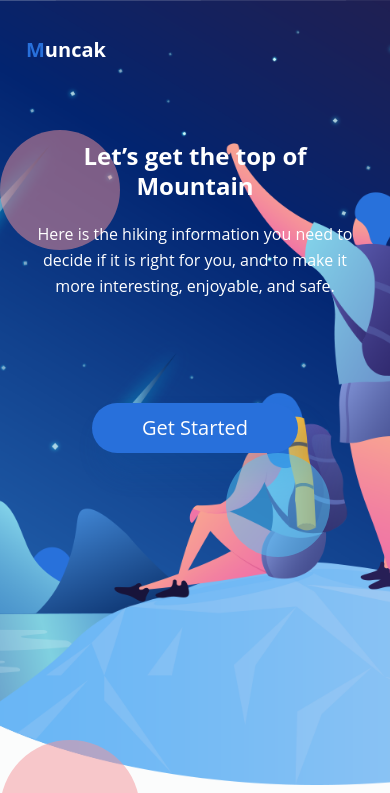
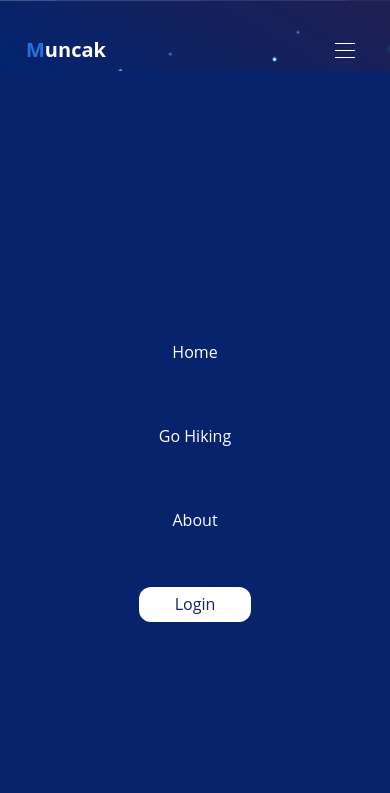
Before and after one commit to DVNst/Muncak, a website: page src/views/index.html in a window 390 px wide. Shown: the top 793 px of the page. Drawn offline with nearby package versions, Linux system fonts and the light colour scheme; files that its build step writes are made by us from their sources; files whose address does not match are found by name.

Commit message:
add button for menu

```diff
--- a/src/blocks/header/_header.scss
+++ b/src/blocks/header/_header.scss
@@ -262,6 +262,11 @@
     margin-bottom: 70px;
   }
 
+  @media (max-width: 768px) {
+    position: relative;
+    justify-content: space-between;
+  }
+
   &__logo {
     margin-right: auto;
     margin-left: -4px;
@@ -286,6 +291,55 @@
     }
   }
 
+  &__toggle {
+    position: relative;
+    display: none;
+    margin-top: -5px;
+    padding: 0;
+    width: 30px;
+    height: 30px;
+    border: none;
+    background-color: transparent;
+
+    @media (max-width: 768px) {
+      display: inline-block;
+    }
+
+    &::before, &:after {
+      content: '';
+      position: absolute;
+      width: 20px;
+      height: 1px;
+      left: 50%;
+
+      transform: translateX(-50%);
+      background-color: $white;
+      transition: .5s;
+    }
+
+    &::before {
+      box-shadow: 0 7px 0 0 $white;
+    }
+
+    &::after {
+      box-shadow: 0 -7px 0 0 $white;
+    }
+
+    &--close {
+      &::before, &::after {
+        box-shadow: 0 0 0 0 transparent;
+      }
+
+      &::before {
+        transform: translateX(-50%) rotate(45deg);
+      }
+
+      &::after {
+        transform: translateX(-50%) rotate(-45deg);
+      }
+    }
+  }
+
   &__logo:hover {
     .main-nav__first-letter {
       color: $accent-color-pink;
@@ -305,7 +359,24 @@
     list-style: none;
 
     @media (max-width: 768px) {
-      display: none;
+      position: absolute;
+      display: flex;
+      margin-top: 31px;
+      padding: 30px;
+      width: calc(100% + 60px);
+      height: calc(100vh - 31px);
+      box-sizing: border-box;
+      left: -30px;
+
+      flex-direction: column;
+      align-items: center;
+      justify-content: center;
+
+      background-color: $menu-color;
+
+      &--hidden {
+        display: none;
+      }
     }
   }
 
@@ -317,6 +388,10 @@
 
     &:last-child {
       padding: 0;
+
+      @media (max-width: 768px) {
+        margin: 30px 0;
+      }
     }
 
     @media (max-width: 1440px) {
@@ -327,6 +402,10 @@
       padding: 0 10px;
       font-size: 16px;
       line-height: 24px;
+    }
+
+    @media (max-width: 768px) {
+      padding: 30px;
     }
   }
 
@@ -355,6 +434,10 @@
         margin-left: 20px;
       }
 
+      @media (max-width: 768px) {
+        margin-left: 0;
+      }
+
       &:hover {
         border-bottom-color: transparent;
 
--- a/src/blocks/header/header.html
+++ b/src/blocks/header/header.html
@@ -3,7 +3,8 @@
     <div class="main-header__wrap">
       <nav class="main-header__nav main-nav">
         <a href="#" class="main-nav__logo"><span class="main-nav__first-letter">M</span>uncak</a>
-        <!--<img src="" alt="Logo Muncak" class="main-nav__logo-img">-->
+
+        <button class="main-nav__toggle"><span class="visually-hidden">Меню</span></button>
 
         <ul class="main-nav__list">
           <li class="main-nav__item"><a href="#" class="main-nav__link">Home</a></li>
--- a/src/styles/helpers/_variables.scss
+++ b/src/styles/helpers/_variables.scss
@@ -7,6 +7,7 @@ $accent-color: #2870db;
 $accent-color-pink:#f59399;
 $login-color: #14215e;
 $btn-shadow-color: #1153a5;
+$menu-color: #07236b;
 $card-shadow-color: #205eab;
 $value-color: #1a56a3;
 $form-color: #3072c0;
```
Also changed, not shown: src/blocks/header/header.js (+13 -0 lines).
